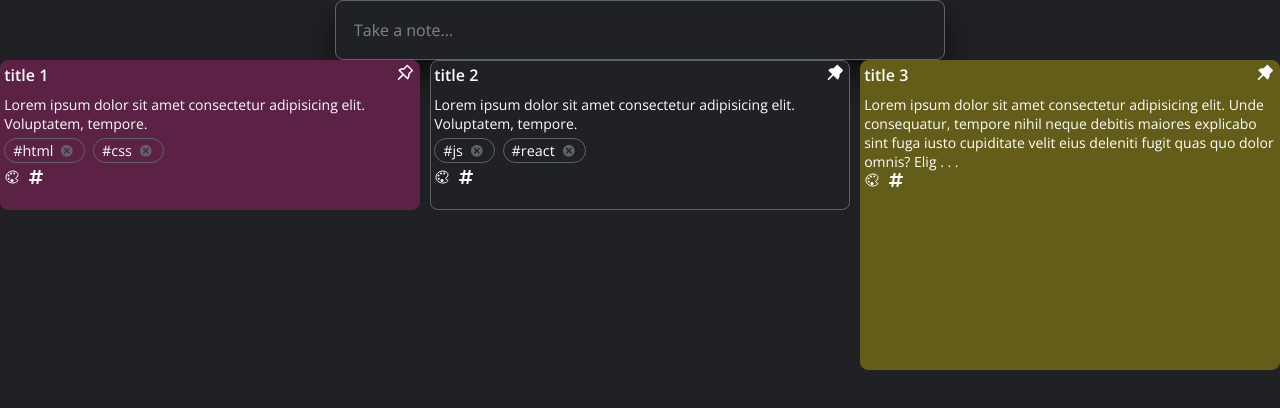
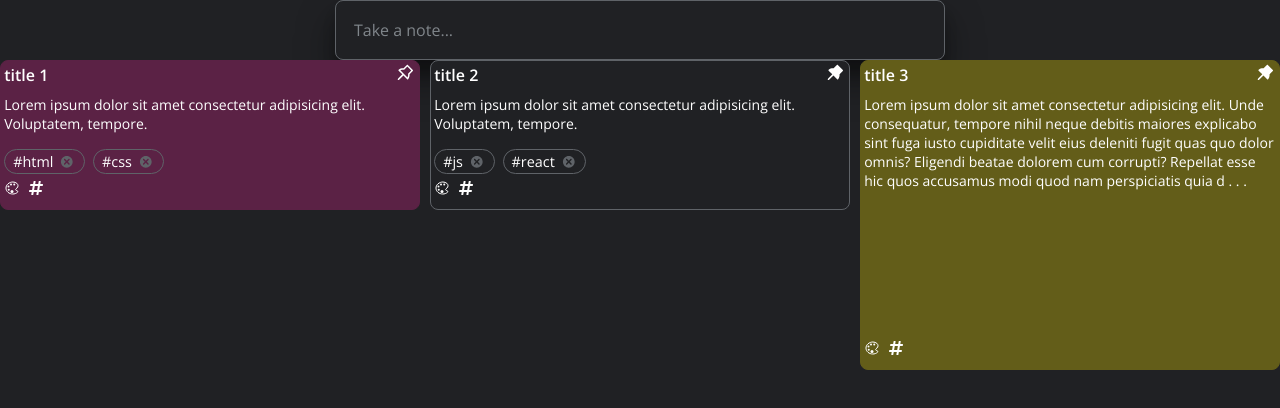
Before and after one commit to OmkarArora/gkeep-notes, a React (Create React App) app: page / in a window 1280 px wide. Shown: the top 408 px of the page. Built offline with nearby package versions, Linux system fonts and the light colour scheme.

Commit message:
style: display card css

```diff
--- a/src/components/NotesSection/NotesDisplay/NotesCard/NotesCard.jsx
+++ b/src/components/NotesSection/NotesDisplay/NotesCard/NotesCard.jsx
@@ -1,6 +1,9 @@
 import NotesMenu from "../../NotesMenu/NotesMenu";
 import TagsDisplay from "../../TagsDisplay/TagsDisplay";
 import { AiOutlinePushpin, AiFillPushpin } from "react-icons/ai";
+
+const maxTitleChars = 50;
+const maxContentChars = 300;
 
 const NotesCard = ({ tagId, title, content, bgColor, tags, isPinned }) => {
   console.log(bgColor);
@@ -17,7 +20,9 @@ const NotesCard = ({ tagId, title, content, bgColor, tags, isPinned }) => {
       }}
     >
       <div className="container-display-topRow">
-        <div className="display-title">{title}</div>
+        <div className="display-title">{}
+        {title.length > maxTitleChars ? `${title.substring(0, maxTitleChars)} . . .` : title}
+        </div>
         <div
           className="container-pin"
           //   onClick={() => setPin(!isPinned)}
@@ -27,7 +32,7 @@ const NotesCard = ({ tagId, title, content, bgColor, tags, isPinned }) => {
       </div>
 
       <div className="display-content">
-        {content.length > 200 ? `${content.substring(0, 200)} . . .` : content}
+        {content.length > maxContentChars ? `${content.substring(0, maxContentChars)} . . .` : content}
       </div>
       <div>
         <TagsDisplay
@@ -35,7 +40,7 @@ const NotesCard = ({ tagId, title, content, bgColor, tags, isPinned }) => {
           tagsId={tagId}
           deleteTag={(tag) => console.log(tag)}
         />
-      </div>
+
       <div className="container-display-bottomMenu">
         <NotesMenu
           //   updateBgColor={(color) => updateBgColor(color)}
@@ -46,6 +51,7 @@ const NotesCard = ({ tagId, title, content, bgColor, tags, isPinned }) => {
           updateTagsList={(tag) => console.log(tag)}
         />
       </div>
+      </div>
     </div>
   );
 };
--- a/src/components/NotesSection/NotesDisplay/notesDisplay.css
+++ b/src/components/NotesSection/NotesDisplay/notesDisplay.css
@@ -13,6 +13,8 @@
   overflow: hidden;
   padding: 0 0.2rem 0.5rem 0.2rem;
   position: relative;
+  display: grid;
+  grid-template-rows: auto 1fr auto;
 }
 
 .container-display-topRow {
--- a/src/components/NotesSection/NotesInput/NotesInput.jsx
+++ b/src/components/NotesSection/NotesInput/NotesInput.jsx
@@ -1,4 +1,4 @@
-import { useState } from "react";
+import { useState,useRef } from "react";
 import NotesMenu from "../NotesMenu/NotesMenu";
 import TagsDisplay from "../TagsDisplay/TagsDisplay";
 import { AiOutlinePushpin, AiFillPushpin } from "react-icons/ai";
@@ -12,6 +12,9 @@ const NotesInput = ({ addNewNote, updateFullContainerVisibility, fullContainerVi
   const [bgColor, setBgColor] = useState("");
   const [addedTags, addTag] = useState([]);
   const [isPinned, setPin] = useState(false);
+
+  const contentInputRef = useRef(null);
+  const titleInputRef = useRef(null);
 
 
   const onClickAdd = () => {
@@ -29,6 +32,8 @@ const NotesInput = ({ addNewNote, updateFullContainerVisibility, fullContainerVi
     addTag([]);
     setBgColor("");
     setPin(false);
+    contentInputRef.current.style.height = "inherit";
+    titleInputRef.current.style.height = "inherit";
   };
 
   const updateBgColor = (color) => {
@@ -56,8 +61,6 @@ const NotesInput = ({ addNewNote, updateFullContainerVisibility, fullContainerVi
     else setContent(event.target.value);
   };
 
-
-
   return (
     <div
       className="container-notesInput"
@@ -72,6 +75,7 @@ const NotesInput = ({ addNewNote, updateFullContainerVisibility, fullContainerVi
       {fullContainerVisible ? (
         <div className="container-input-topRow">
           <textarea
+          ref={titleInputRef}
             rows="1"
             className="input-title"
             placeholder="Title"
@@ -87,6 +91,7 @@ const NotesInput = ({ addNewNote, updateFullContainerVisibility, fullContainerVi
       )}
 
       <textarea
+      ref={contentInputRef}
         rows="1"
         className="input-content"
         placeholder="Take a note..."
--- a/src/components/NotesSection/TagsInput/tagsInput.css
+++ b/src/components/NotesSection/TagsInput/tagsInput.css
@@ -1,6 +1,7 @@
 .container-hashtag {
   position: relative;
   cursor: pointer;
+  z-index: 10;
 }
 
 .container-hashtag .container-tagInput {
```
